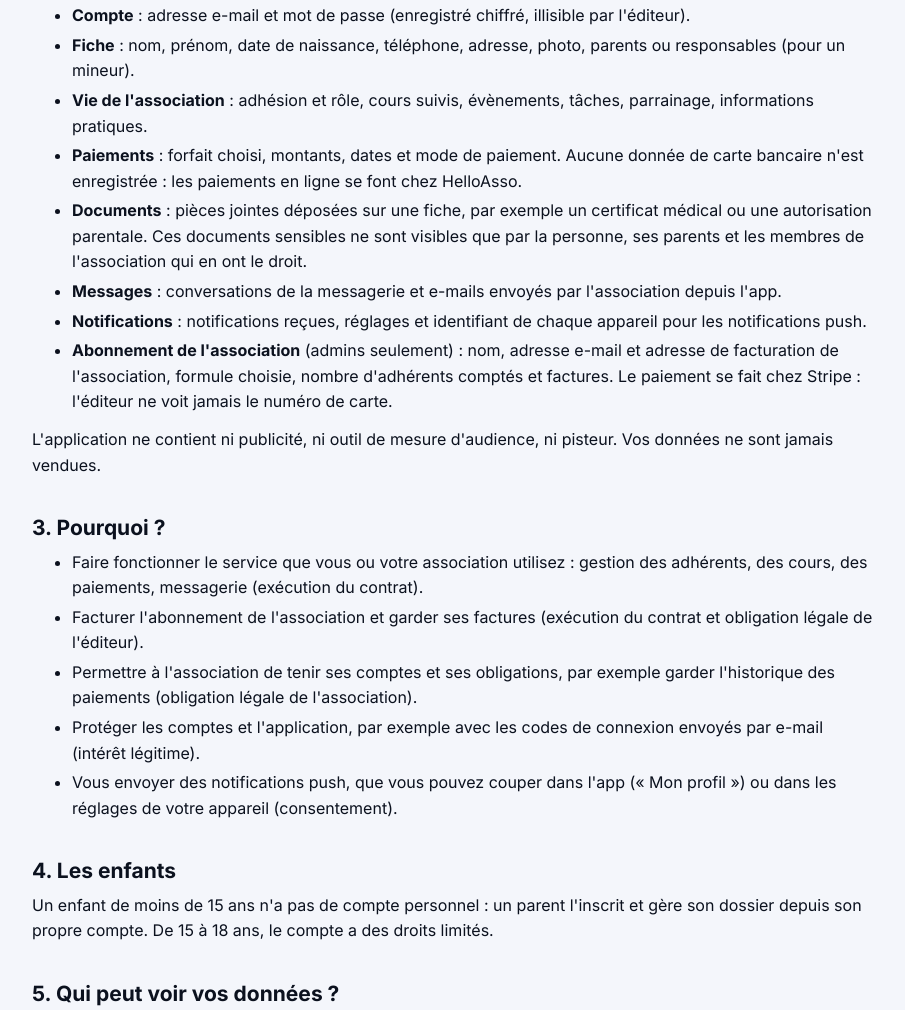
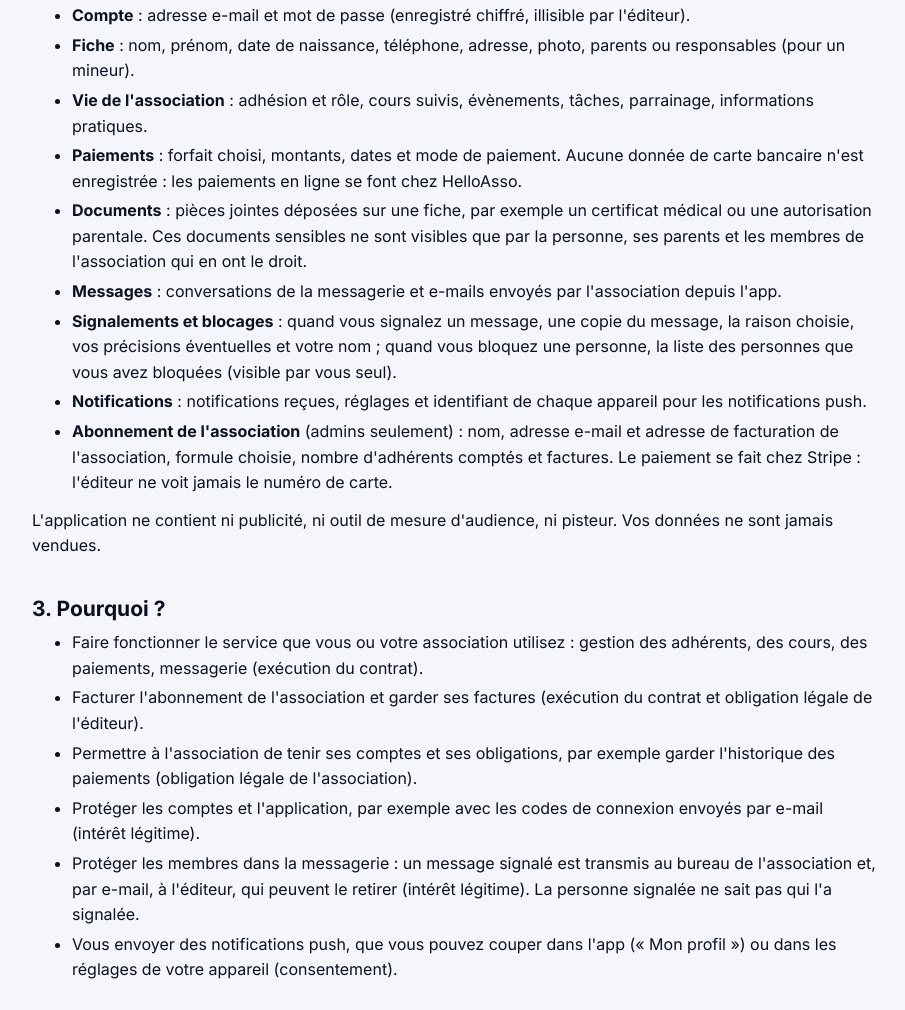
Before and after one commit to LZPflowAI/mon-asso-et-moi-site, a plain HTML site: page confidentialite.html in a window 1280 px wide. Shown: the part 590-1600 px from the top of the page, without its empty margins (184-1089 px from the left). Drawn offline with Linux system fonts and the light colour scheme.

Commit message:
Mise à jour du site (2026-11-13)

```diff
--- a/confidentialite.html
+++ b/confidentialite.html
@@ -43,6 +43,7 @@
         <li><strong>Paiements</strong> : forfait choisi, montants, dates et mode de paiement. Aucune donnée de carte bancaire n'est enregistrée : les paiements en ligne se font chez HelloAsso.</li>
         <li><strong>Documents</strong> : pièces jointes déposées sur une fiche, par exemple un certificat médical ou une autorisation parentale. Ces documents sensibles ne sont visibles que par la personne, ses parents et les membres de l'association qui en ont le droit.</li>
         <li><strong>Messages</strong> : conversations de la messagerie et e-mails envoyés par l'association depuis l'app.</li>
+        <li><strong>Signalements et blocages</strong> : quand vous signalez un message, une copie du message, la raison choisie, vos précisions éventuelles et votre nom ; quand vous bloquez une personne, la liste des personnes que vous avez bloquées (visible par vous seul).</li>
         <li><strong>Notifications</strong> : notifications reçues, réglages et identifiant de chaque appareil pour les notifications push.</li>
         <li><strong>Abonnement de l'association</strong> (admins seulement) : nom, adresse e-mail et adresse de facturation de l'association, formule choisie, nombre d'adhérents comptés et factures. Le paiement se fait chez Stripe : l'éditeur ne voit jamais le numéro de carte.</li>
       </ul>
@@ -54,6 +55,7 @@
         <li>Facturer l'abonnement de l'association et garder ses factures (exécution du contrat et obligation légale de l'éditeur).</li>
         <li>Permettre à l'association de tenir ses comptes et ses obligations, par exemple garder l'historique des paiements (obligation légale de l'association).</li>
         <li>Protéger les comptes et l'application, par exemple avec les codes de connexion envoyés par e-mail (intérêt légitime).</li>
+        <li>Protéger les membres dans la messagerie : un message signalé est transmis au bureau de l'association et, par e-mail, à l'éditeur, qui peuvent le retirer (intérêt légitime). La personne signalée ne sait pas qui l'a signalée.</li>
         <li>Vous envoyer des notifications push, que vous pouvez couper dans l'app (« Mon profil ») ou dans les réglages de votre appareil (consentement).</li>
       </ul>
 
@@ -82,6 +84,7 @@
         <li><strong>Compte</strong> : jusqu'à ce que vous le supprimiez.</li>
         <li><strong>Fiche et informations de l'association</strong> : tant que votre association les garde. Elles sont effacées quand l'association supprime la fiche ou se supprime de l'application.</li>
         <li><strong>Notifications</strong> : effacées 90 jours après leur lecture.</li>
+        <li><strong>Blocages</strong> : jusqu'à ce que vous débloquiez la personne ou supprimiez votre compte. <strong>Signalements</strong> : gardés avec les informations de l'association, pour garder la trace des décisions.</li>
         <li><strong>Pièces jointes d'un e-mail groupé</strong> : effacées une fois l'e-mail envoyé.</li>
         <li><strong>Factures de l'abonnement</strong> : 10 ans, comme l'exige le Code de commerce.</li>
       </ul>
```
